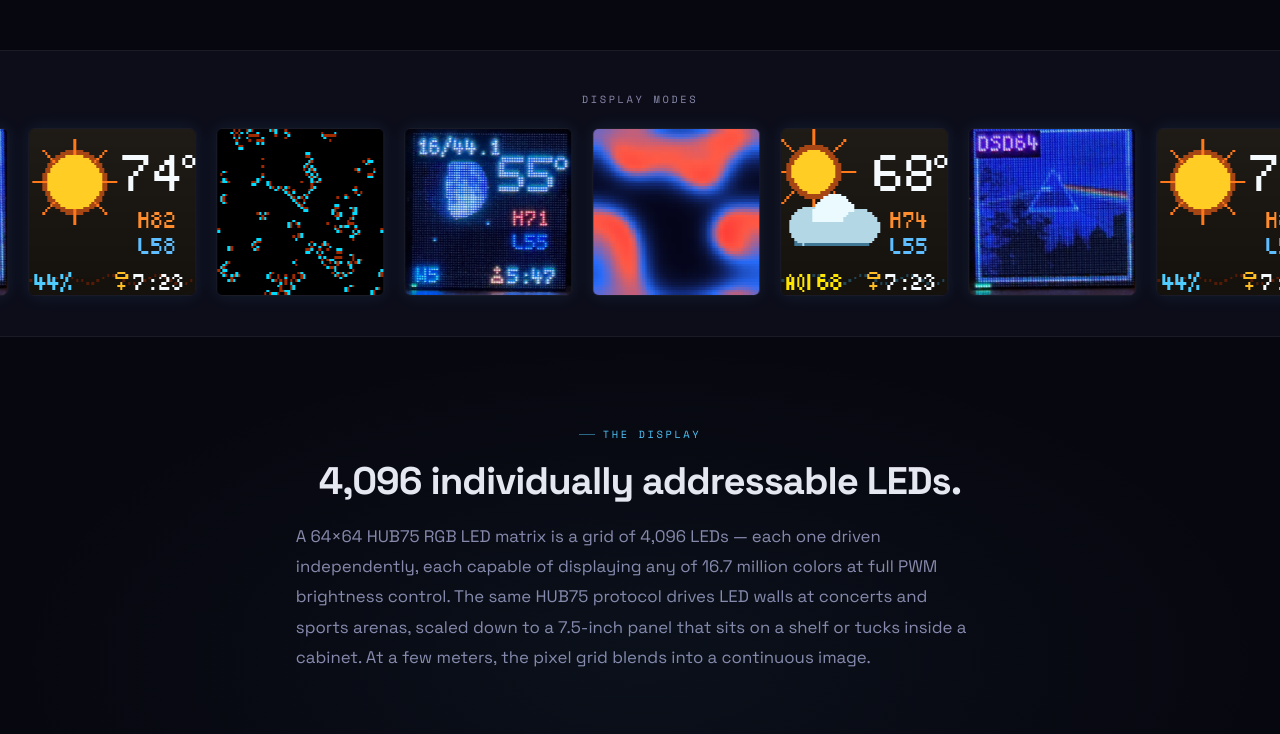
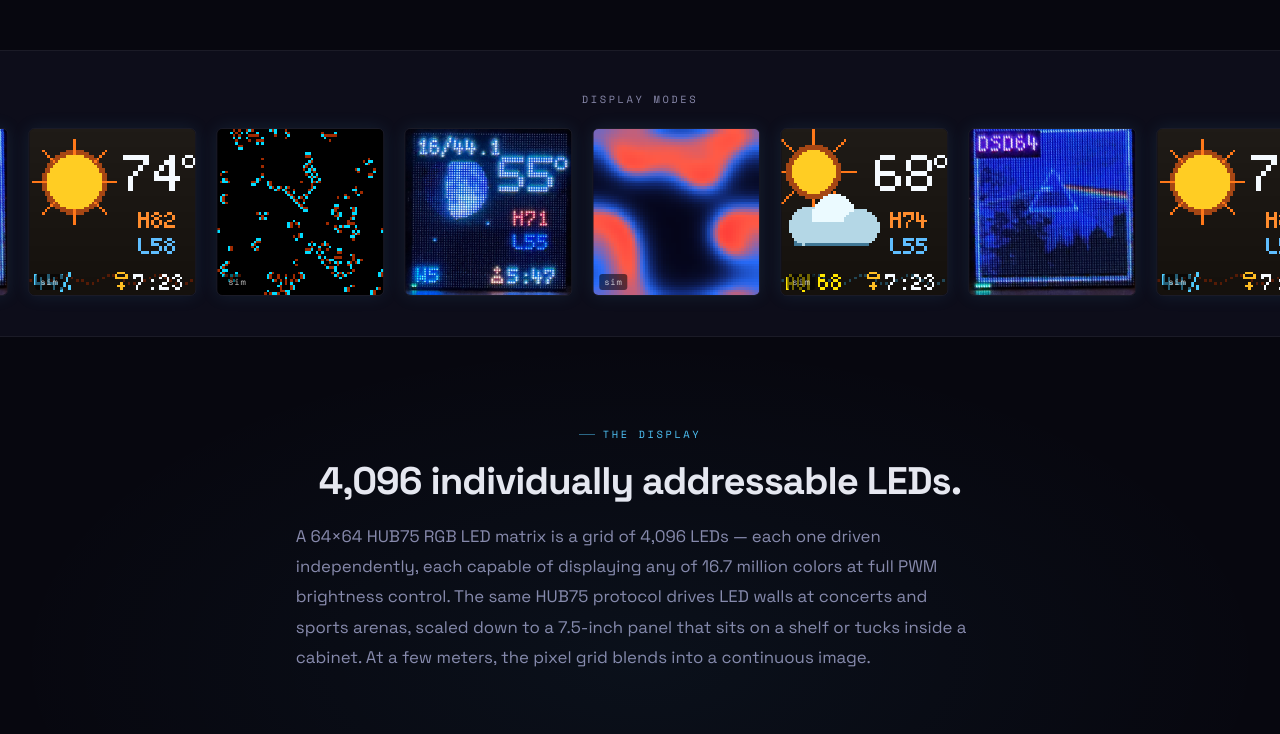
Before and after one commit to emuck/vinyltron, a plain HTML site: page index.html in a window 1280 px wide. Shown: the part 820-1554 px from the top of the page. Drawn offline with nearby package versions, Linux system fonts and the light colour scheme.

Commit message:
Fix remaining adversarial review findings
index.html:
- Add CSS sim chip (::after) to all non-photo marquee frames so simulator
  images are labeled at the point of first impression, not just lower on page
- Drop 'immediately' from playback claim -> 'next render cycle'
- Soften VS table subscription row to 'Varies' (product not named)

docs/engineering-spec.md:
- Lines 10, 31, 119: Bookworm/Python 3.11 is the only supported runtime;
  Buster/Python 3.7 is historical, not a live target

```diff
--- a/index.html
+++ b/index.html
@@ -252,6 +252,22 @@
       flex-shrink: 0;
       border: 1px solid var(--border);
       box-shadow: 0 0 18px rgba(79,195,247,0.1);
+      position: relative;
+    }
+
+    .marquee-frame:not(.photo)::after {
+      content: 'sim';
+      position: absolute;
+      bottom: 5px;
+      left: 6px;
+      font-family: 'Space Mono', monospace;
+      font-size: 0.55rem;
+      letter-spacing: 0.08em;
+      color: rgba(255,255,255,0.75);
+      background: rgba(0,0,0,0.55);
+      padding: 1px 5px;
+      border-radius: 3px;
+      pointer-events: none;
     }
 
     .marquee-frame img {
@@ -751,7 +767,7 @@
       <h2 class="title">Your music.<br>On the wall.<br>In real time.</h2>
       <p class="body-text">
         Vinyltron follows Volumio's pushState event stream — no polling loop.
-        When a track starts, the matrix updates immediately. When playback stops,
+        Track changes appear on the next render cycle. When playback stops,
         it transitions to whatever idle mode you've chosen.
       </p>
       <ul class="feature-bullets">
@@ -906,7 +922,7 @@
         </tr>
         <tr>
           <td class="feature-name">Subscription required</td>
-          <td class="them">Optional paid tier</td>
+          <td class="them">Varies</td>
           <td class="highlight">None. Ever.</td>
         </tr>
         <tr>
```
Also changed, not shown: docs/engineering-spec.md (+6 -5 lines).
